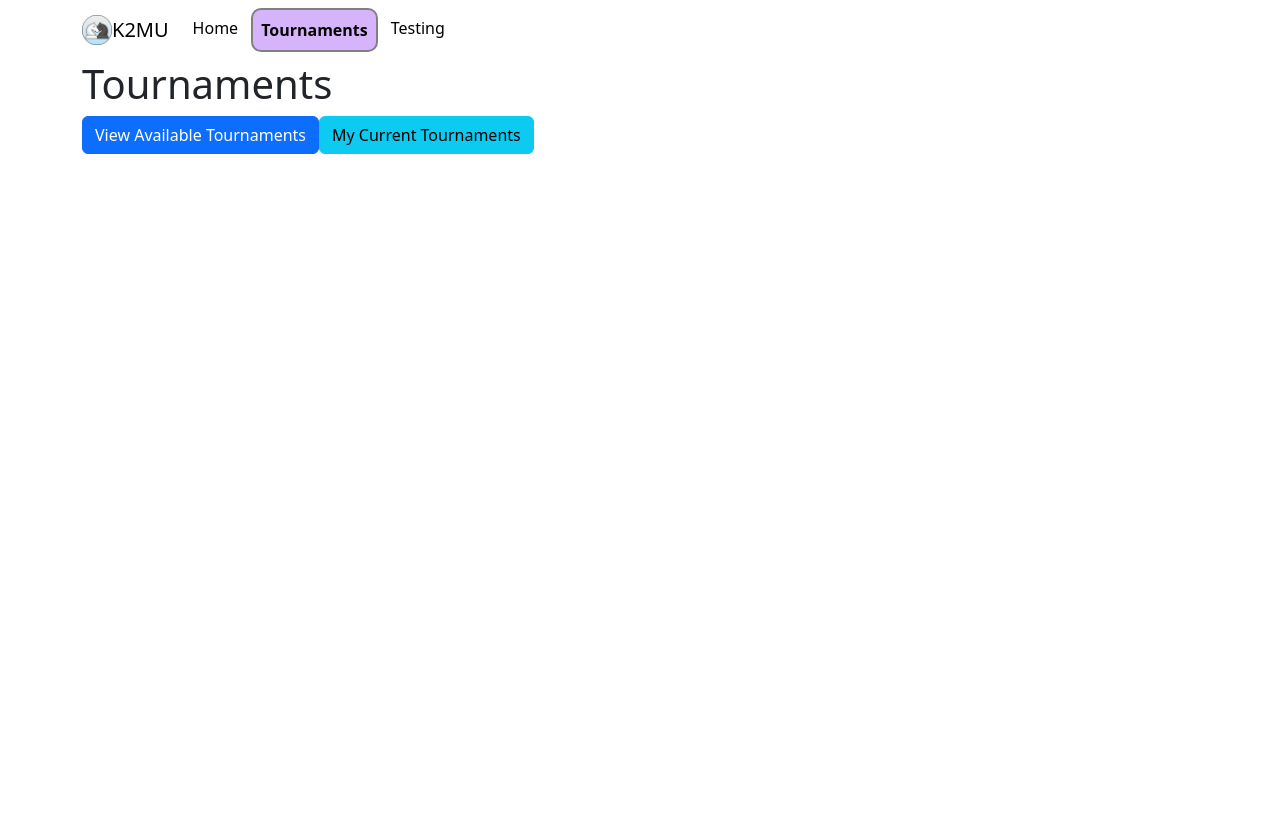
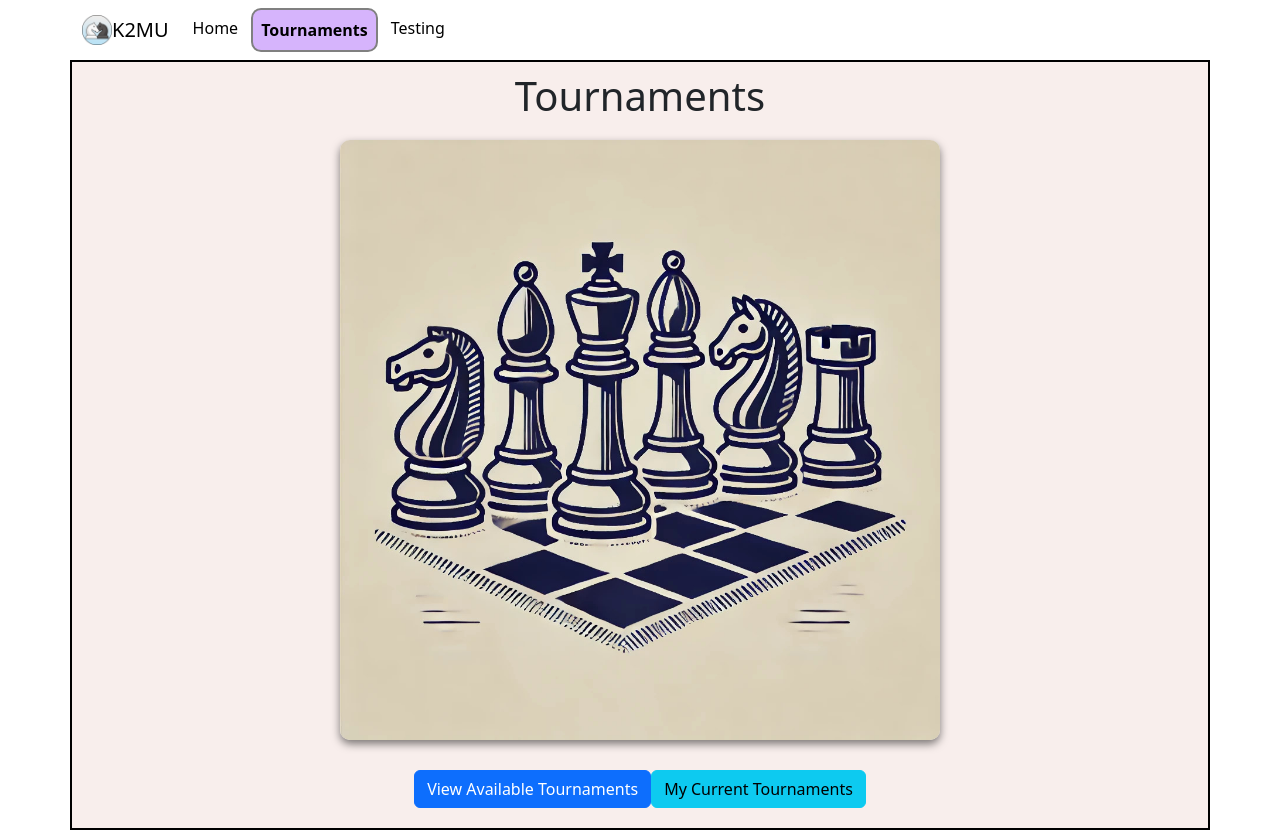
Before and after one commit to shiv-iyer/CS203-Project, a React (Create React App) app in the folder k2mu/: page /tournaments in a window 1280 px wide. Before the commit the page ends 800 px from the top, so only its background shows below. Built offline with nearby package versions, Linux system fonts and the light colour scheme.

Commit message:
styling! added a hero image for tournaments page, working on updates

```diff
--- a/k2mu/src/pages/Tournaments.js
+++ b/k2mu/src/pages/Tournaments.js
@@ -1,6 +1,12 @@
 import React, {useState} from "react";
 
 import {Container, Button, ListGroup, Modal} from "react-bootstrap";
+
+// import styles
+import "../styles.css";
+
+// tournaments header image
+import pieces from "../resources/pieces-tour.jpg";
 
 export default function Tournaments () {
 
@@ -49,10 +55,16 @@ export default function Tournaments () {
 
     return (
         <React.Fragment>
-            <Container>
-                <h1>Tournaments</h1>
-                <Button onClick={handleShowTournaments}>View Available Tournaments</Button>
-                <Button variant="info" onClick={handleShowUserTournaments}>My Current Tournaments</Button>
+            <Container className="page-primary">
+                <h1 className="main-header">Tournaments</h1>
+
+                {/* hero image to look cool */}
+                <img src={pieces} className="hero-img"></img>
+
+                <div className="button-group">
+                    <Button onClick={handleShowTournaments}>View Available Tournaments</Button>
+                    <Button variant="info" onClick={handleShowUserTournaments}>My Current Tournaments</Button>
+                </div>
 
                 {/* Modal will display our tournaments */}
                 <Modal show={showTournaments} onHide={handleClose}>
--- a/k2mu/src/styles.css
+++ b/k2mu/src/styles.css
@@ -58,3 +58,33 @@
     border: 2px solid black;
     padding: 4px;
 }
+
+.page-primary {
+    background-color: #F8EEEC;
+    padding: 10px;
+    border: 2px solid black;
+}
+
+/* take up a certain width of the container, with a max width for prevention.
+*  border-radius and box shadow to look cooler */
+.hero-img {
+    width: 80%;
+    max-width: 600px;
+    height: auto;
+    display: block;
+    margin: 20px auto;
+    border-radius: 10px;
+    box-shadow: 0 4px 8px rgba(0, 0, 0, 0.5);
+}
+
+/* ofc I'm gonna make it scale */
+.hero-img:hover {
+    transform: scale(1.04);
+    transition: all 0.3s ease;
+}
+
+.button-group {
+    display: flex;
+    justify-content: center;
+    padding: 10px;
+}
```
Also changed, not shown: k2mu/src/App.css (line endings or trailing spaces), k2mu/src/resources/pieces-tour.jpg (added), k2mu/src/resources/pieces.jpg (added).
